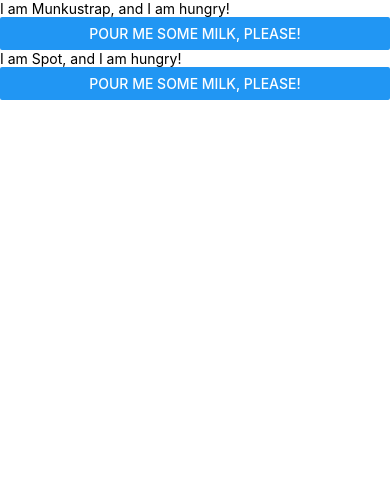
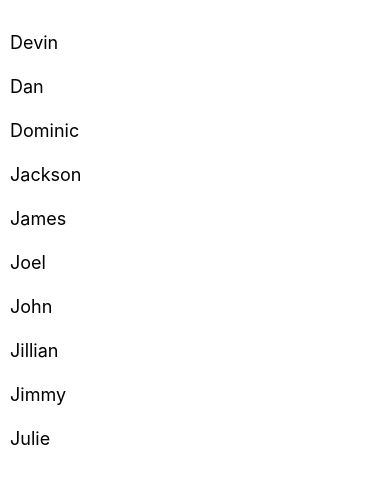
Before and after one commit to EndlessLucky/rn-first, a React Native app: screen / in a window 390 px wide. Shown: the top 484 px of the page. Built offline with nearby package versions, Linux system fonts and the light colour scheme.

Commit message:
feat - implement FlatList

```diff
--- a/App.js
+++ b/App.js
@@ -1,41 +1,37 @@
 import { StatusBar } from 'expo-status-bar';
 import React, { useState } from 'react';
-import { StyleSheet, Text, View, Image, ScrollView, TextInput, Button } from 'react-native';
-
-const Cat = (props) => {
-  const [ isHungry, setIsHungry ] = useState(true);
-
-  return(
-    <View>
-      <Text>
-        I am {props.name}, and I am {isHungry ? 'hungry' : 'full'}!
-      </Text>
-      <Button
-        onPress = {() => {
-          setIsHungry(false);
-        }}
-        disabled = {!isHungry}
-        title = {isHungry? 'Pour me some milk, please!' : 'Thank you'}
-      />
-    </View>
-  );
-}
+import { StyleSheet, Text, View, Image, ScrollView, TextInput, Button, FlatList } from 'react-native';
 
 export default function App() {
   return (
-    <>
-      <Cat name="Munkustrap" />
-      <Cat name="Spot" />
-    </>
+    <View style={styles.container}>
+      <FlatList
+        data={[
+          {key: 'Devin'},
+          {key: 'Dan'},
+          {key: 'Dominic'},
+          {key: 'Jackson'},
+          {key: 'James'},
+          {key: 'Joel'},
+          {key: 'John'},
+          {key: 'Jillian'},
+          {key: 'Jimmy'},
+          {key: 'Julie'},
+        ]}
+        renderItem = {({item}) => <Text style={styles.item}>{item.key}</Text>}
+      />
+    </View>
   );
 }
 
 const styles = StyleSheet.create({
   container: {
     flex: 1,
-    backgroundColor: 'cyan',
-    color: 'black',
-    alignItems: 'center',
-    justifyContent: 'center',
-  },
+    paddingTop: 22
+   },
+   item: {
+     padding: 10,
+     fontSize: 18,
+     height: 44,
+   },
 });
```
